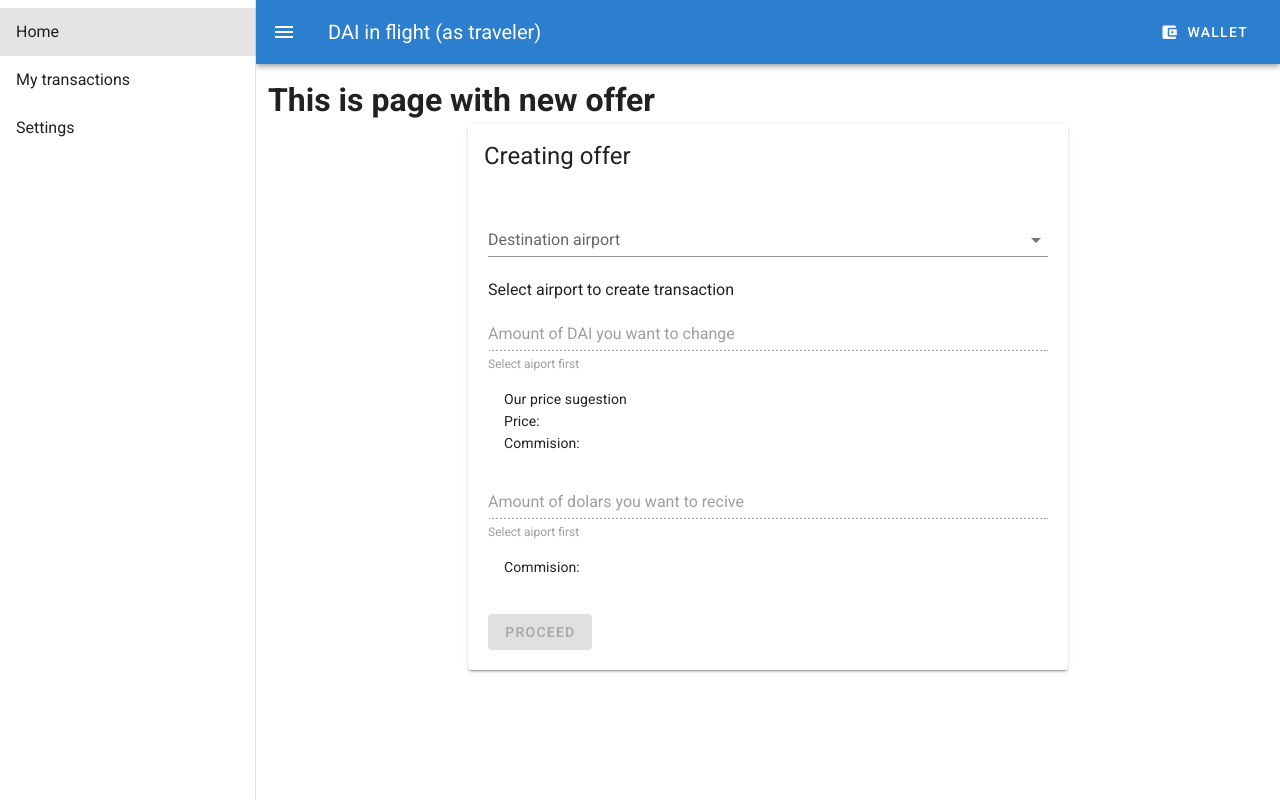
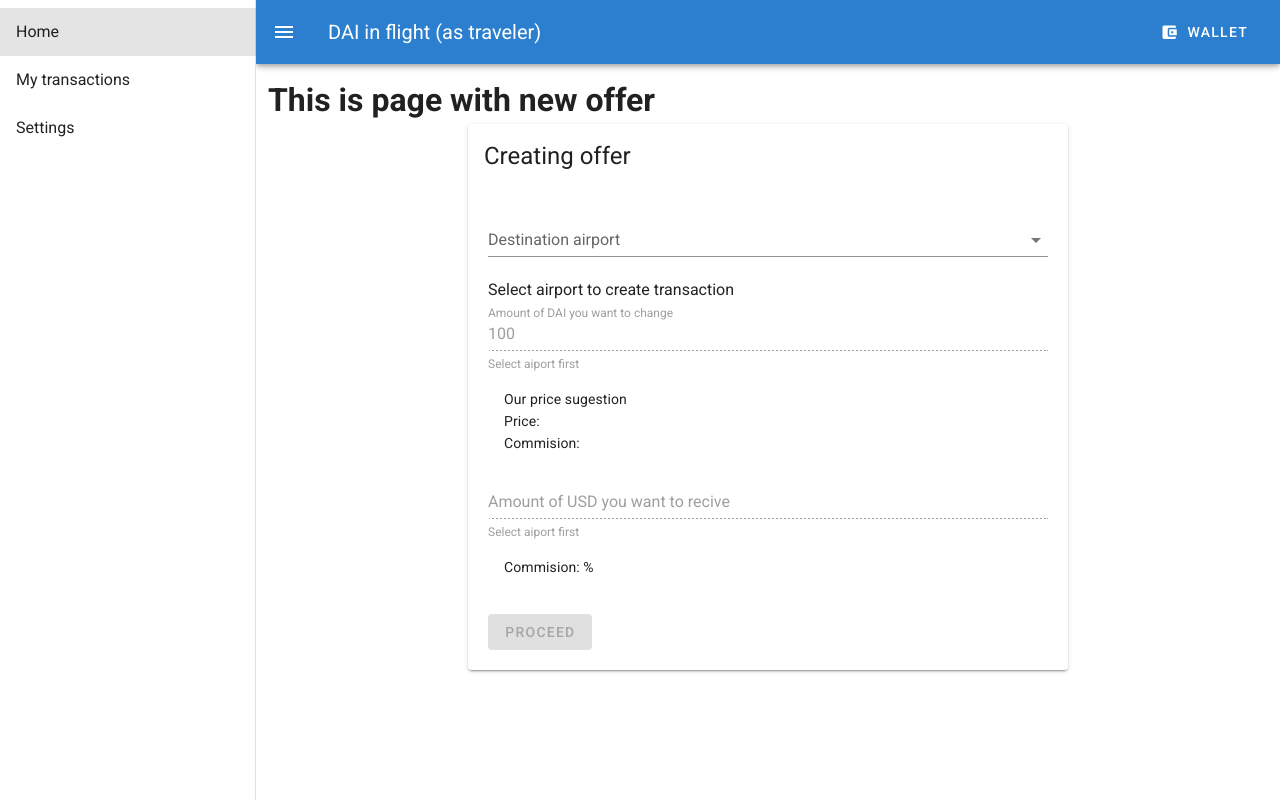
Before and after one commit to Ziomeka/buy-dai, a Vue app: page / in a window 1280 px wide. Built offline with nearby package versions, Linux system fonts and the light colour scheme.

Commit message:
fix currency name and airport update

```diff
--- a/package.json
+++ b/package.json
@@ -9,6 +9,7 @@
   },
   "dependencies": {
     "core-js": "^3.6.4",
+    "lodash": "^4.17.15",
     "register-service-worker": "^1.6.2",
     "vue": "^2.6.11",
     "vue-router": "^3.1.5",
--- a/src/components/AddOffer.vue
+++ b/src/components/AddOffer.vue
@@ -12,9 +12,11 @@
         <v-card-title class="headline">Transaction details:</v-card-title>
         <v-card-text>
           Airport: {{transactionData.airportName}} ({{transactionData.airportCode}})<br/>
-          DAI: {{transactionData.daiAmount}}<br/>
-          Price: {{transactionData.price}} {{transactionData.targetCurrecy}}<br/>
-          Commision: {{transactionData.commision}}
+          DAI Used: {{transactionData.daiAmount}} DAI<br/>
+          Cash Earned: {{transactionData.price}} {{transactionData.targetCurrecy}}<br/>
+          Commision: {{transactionData.commision}} %<br/>
+          Refundable deposit: {{transactionData.daiAmount}} DAI<br/>
+          Total DAI needed : {{transactionData.daiAmount * 2}} DAI
         </v-card-text>
         <v-card-actions>
           <v-spacer></v-spacer>
--- a/src/components/NewOffer.vue
+++ b/src/components/NewOffer.vue
@@ -54,14 +54,14 @@
         </v-card-text>
         <v-text-field
           v-model="targetCurrencyAmount"
-          label="Amount of dolars you want to recive"
+          :label="targetCurrencyLabel"
           type="number"
           :disabled="!isAirportSelected"
           :rules="rulesForAmounts"
           :error-messages="aiportErrorMassege"
         />
         <v-card-text>
-          Commision: {{commision}}
+          Commision: {{commision}} %
         </v-card-text>
         <add-offer class="mt-5"
           :transactionData="transactionData"
@@ -87,7 +87,7 @@ export default {
       (value) => value > 0 || 'Must be positive',
     ],
     valid: false,
-    daiAmount: null,
+    daiAmount: 100,
     targetCurrencyAmount: null,
     sugestedPrice: null,
     sugestionLoading: false,
@@ -108,10 +108,14 @@ export default {
     },
     commision() {
       if (this.sugestedPrice) {
-        return ((this.sugestedPrice.value - this.targetCurrencyAmount)
+        return Math.floor(((this.sugestedPrice.value - this.targetCurrencyAmount) * 100)
           / this.sugestedPrice.value).toFixed(2);
       }
       return null;
+    },
+    targetCurrencyLabel() {
+      const currency = this.selectedAirport ? this.selectedAirport.currency : 'USD';
+      return `Amount of ${currency} you want to recive`;
     },
     transactionData() {
       if (this.selectedAirport) {
@@ -127,6 +131,10 @@ export default {
     },
   },
   watch: {
+    // eslint-disable-next-line object-shorthand
+    selectedAirport: function () {
+      this.getPriceSugestion(this.daiAmount, this.selectedAirport.currency);
+    },
     searchAirports: _.debounce(function (query) {
       if (query && query.length > 2) {
         this.getAirports(query);
```
Also changed, not shown: 1 other file (tests, documents, lock files or other folders).
